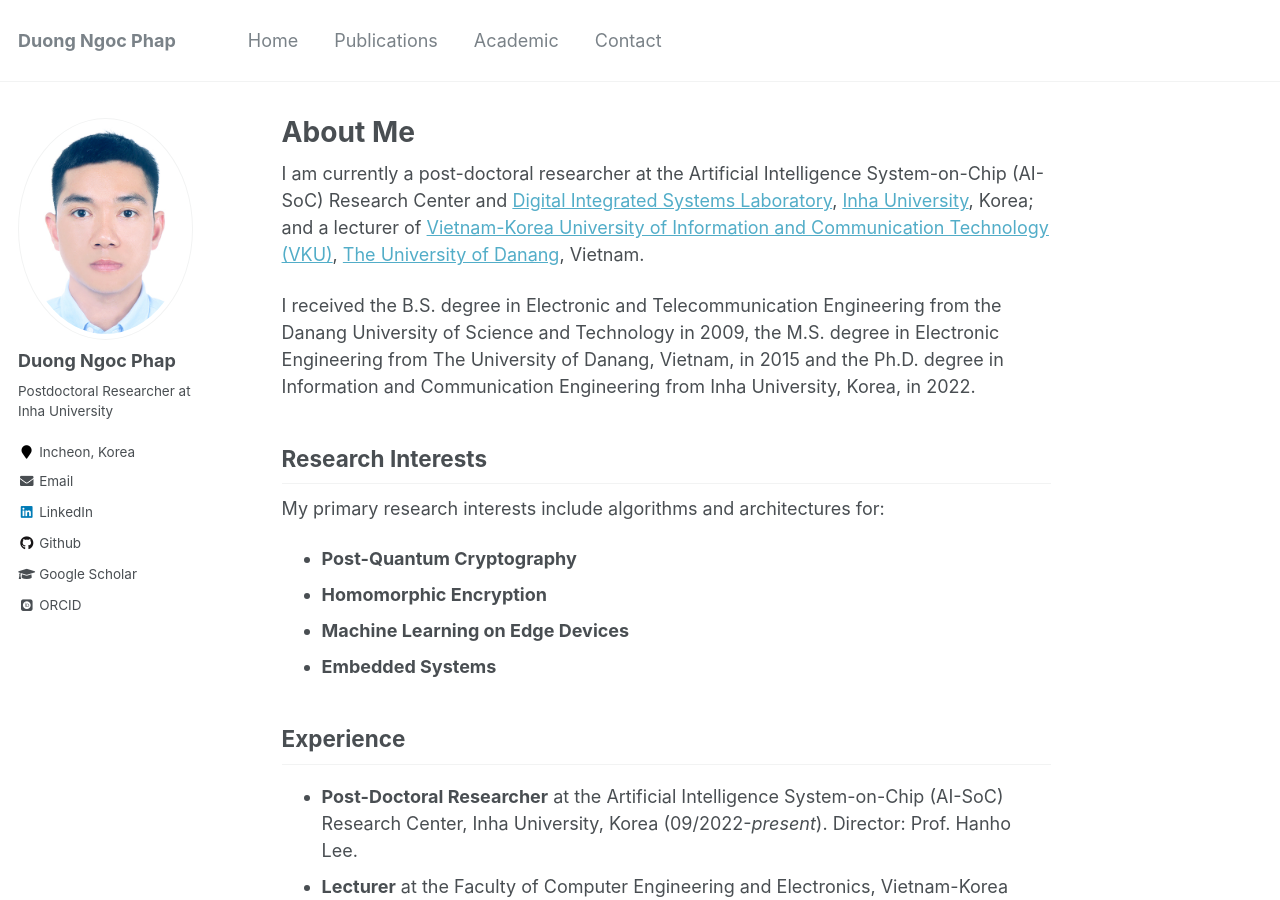
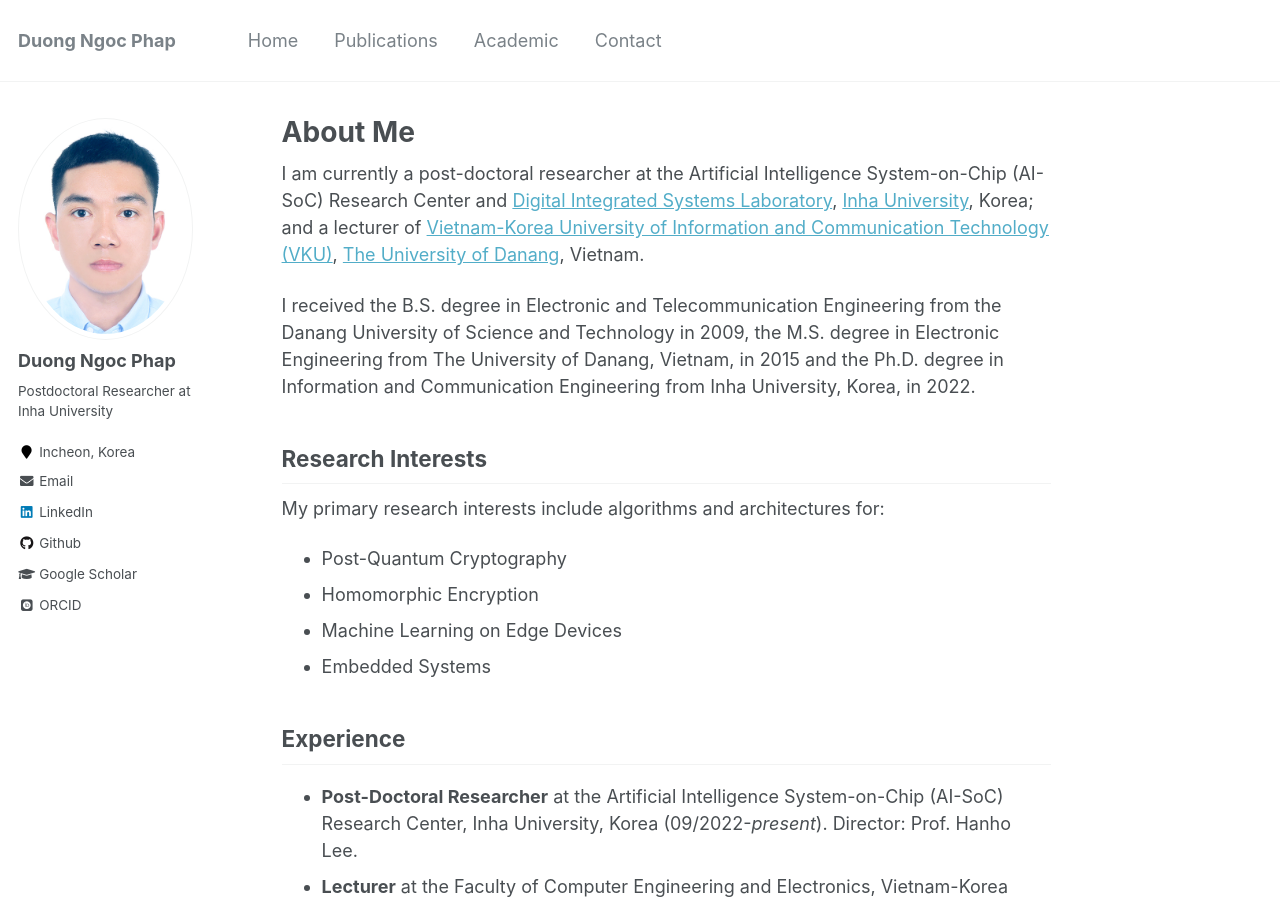
Before and after one commit to phapdn/phapdn.github.io, a Jekyll site: the page built from _pages/about.md, in a window 1280 px wide and 900 px high. Built offline with Jekyll 4.4.1, drawn with Linux system fonts in a browser that asks for light colours; some web fonts are replaced.

```diff
--- a/_pages/about.md
+++ b/_pages/about.md
@@ -17,10 +17,10 @@ My primary research interests include algorithms and architectures for post-quan
 
 My primary research interests include algorithms and architectures for:
 
-* <b>Post-Quantum Cryptography</b>
-* <b>Homomorphic Encryption</b>
-* <b>Machine Learning on Edge Devices</b>
-* <b>Embedded Systems</b>
+* Post-Quantum Cryptography
+* Homomorphic Encryption
+* Machine Learning on Edge Devices
+* Embedded Systems
 
 ## Experience
 
```
